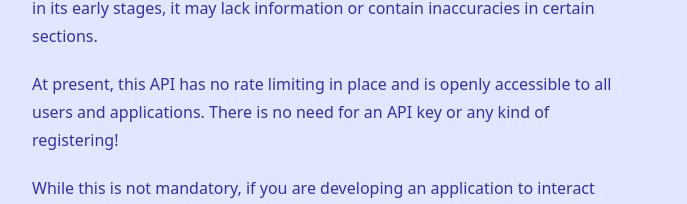
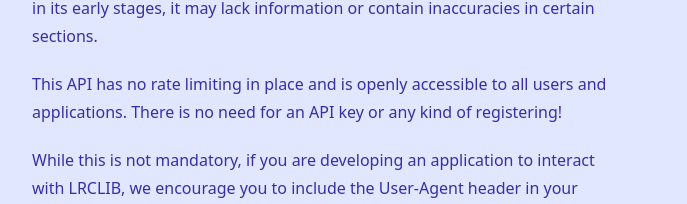
Before and after one commit to tranxuanthang/lrclib-homepage, a Vue app: page /docs in a window 1280 px wide. Shown: the part 262-466 px from the top of the page, without its empty margins (296-983 px from the left). Built offline with nearby package versions, Linux system fonts and the light colour scheme.

Commit message:
Minor fixes

```diff
--- a/src/components/Preview.vue
+++ b/src/components/Preview.vue
@@ -11,8 +11,8 @@
           <template v-if="props.record.syncedLyrics && props.record.plainLyrics">
             <div class="flex justify-center">
               <div class="rounded-full p-1 bg-indigo-100 flex justify-center gap-1">
-                <button class="button text-sm w-44 px-4 py-2 rounded-full" :class="{ 'bg-indigo-800 text-indigo-100': lyricsType === 'synced', 'hover:bg-indigo-200': lyricsType !== 'synced' }" @click="lyricsType = 'synced'">Synced Lyrics</button>
-                <button class="button text-sm w-44 px-4 py-2 rounded-full" :class="{ 'bg-indigo-800 text-indigo-100': lyricsType !== 'synced', 'hover:bg-indigo-200': lyricsType === 'synced' }" @click="lyricsType = 'plain'">Plain Lyrics</button>
+                <button class="button text-xs w-36 px-3 py-1.5 rounded-full" :class="{ 'bg-indigo-800 text-indigo-100': lyricsType === 'synced', 'hover:bg-indigo-200': lyricsType !== 'synced' }" @click="lyricsType = 'synced'">Synced Lyrics</button>
+                <button class="button text-xs w-36 px-3 py-1.5 rounded-full" :class="{ 'bg-indigo-800 text-indigo-100': lyricsType !== 'synced', 'hover:bg-indigo-200': lyricsType === 'synced' }" @click="lyricsType = 'plain'">Plain Lyrics</button>
               </div>
             </div>
 
--- a/src/views/DocsView.vue
+++ b/src/views/DocsView.vue
@@ -17,7 +17,7 @@
       </p>
 
       <p>
-        At present, this API has no rate limiting in place and is openly accessible to all users and applications.
+        This API has no rate limiting in place and is openly accessible to all users and applications.
         There is no need for an API key or any kind of registering!
       </p>
 
```
